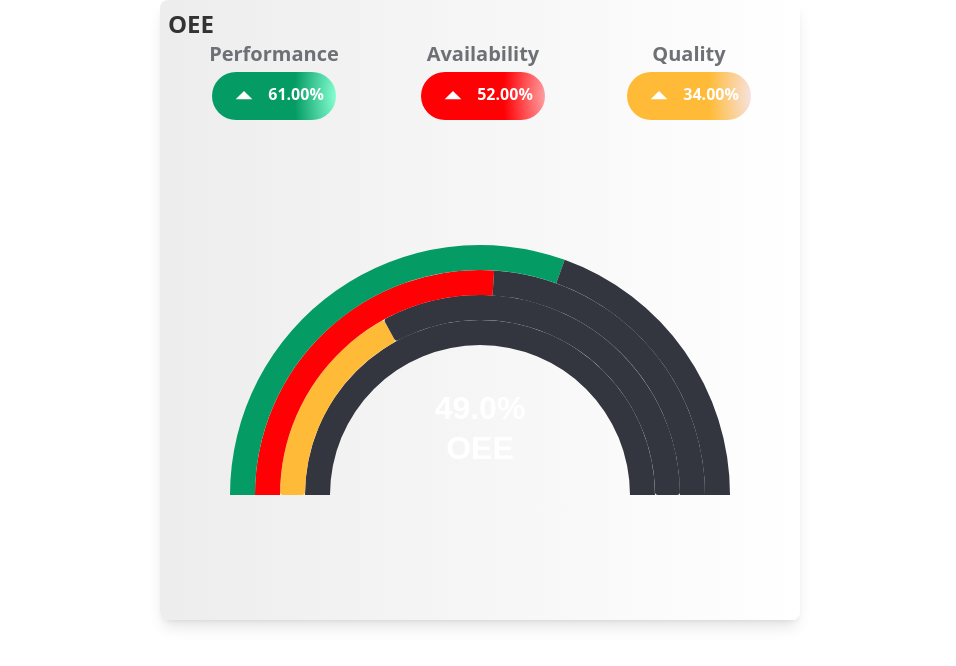
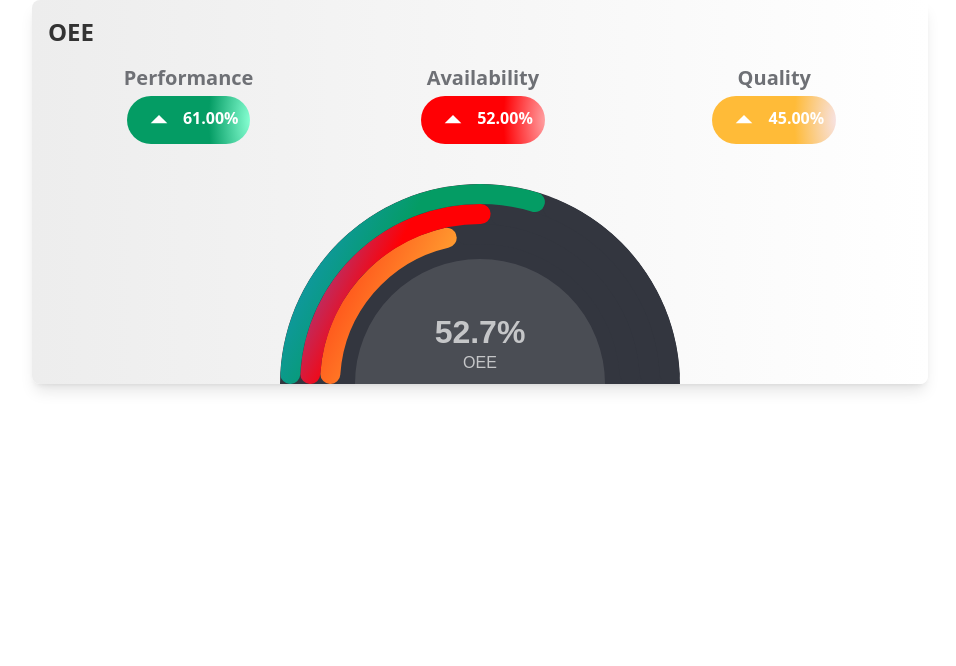
Before and after one commit to Chathuranga-Niroshana/chart-next-js, a Next.js app: page / in a window 1280 px wide. Shown: the top 666 px of the page, without its empty margins (160-1116 px from the left). Built offline with nearby package versions, Linux system fonts and the light colour scheme.

Commit message:
"Refactored MeterCard component: updated imports, chart configuration, and styling"

```diff
--- a/app/page.js
+++ b/app/page.js
@@ -2,59 +2,114 @@
 
 import { useState } from "react";
 import { Doughnut } from "react-chartjs-2";
-import {
-  Chart as ChartJS,
+import { Chart as ChartJS, ArcElement, Legend } from "chart.js";
+import ArrowDropUpIcon from "@mui/icons-material/ArrowDropUp";
+
+ChartJS.register(
   ArcElement,
-  Tooltip,
   Legend,
-} from "chart.js";
-import ArrowDropUpIcon from '@mui/icons-material/ArrowDropUp';
+  {
+    id: "centerText",
+    beforeDraw: (chart) => {
+      const { ctx, width, height } = chart;
+      const centerX = width / 2;
+      const centerY = height / 2;
 
-ChartJS.register(ArcElement, Tooltip, Legend);
+      const text = chart.config.options.plugins.centerText.text;
+
+      if (text) {
+        const [mainText, subText] = text.split(" \n ");
+        ctx.save();
+
+        const circleBottomY = chart.chartArea.bottom;
+
+        ctx.fillStyle = "#FFFFFF";
+        ctx.font = "bold 32px Arial";
+        ctx.textAlign = "center";
+        ctx.textBaseline = "middle";
+        ctx.fillText(mainText, centerX, circleBottomY - 50);
 
 
+        ctx.font = "16px Arial";
+        ctx.fillStyle = "#FFFFFF";
+        ctx.fillText(subText, centerX, circleBottomY - 20);
+        ctx.restore();
+      }
+    },
+  }
+);
+
 export default function MeterCard() {
-  const [performance, setPerformance] = useState(61);
-  const [availability, setAvailability] = useState(52);
-  const [quality, setQuality] = useState(34);
+  const [performance] = useState(61);
+  const [availability] = useState(52);
+  const [quality] = useState(45);
 
-  // Calculate the average
   const average = ((performance + availability + quality) / 3).toFixed(1);
 
   const data = {
-    labels: ["Performance", "Availability", "Quality", "a"],
+    labels: ["Performance", "Availability", "Quality"],
     datasets: [
       {
-        // Performance
         data: [performance, 100 - performance],
-        backgroundColor: ["#049C64", "#33363F"],
+        backgroundColor: (ctx) => {
+          const chart = ctx.chart;
+          const { width, height } = chart;
+          const gradient = chart.ctx.createLinearGradient(0, 0, width, height);
+          gradient.addColorStop(0, "#1995D2");
+          gradient.addColorStop(0.3, "#049C64");
+          gradient.addColorStop(1, "#049C64");
+          return [gradient, "#33363F"];
+        },
         borderWidth: 0,
+        borderRadius: 20,
       },
       {
-        // Availability
         data: [availability, 100 - availability],
-        backgroundColor: ["#FF0004", "#33363F"],
+        backgroundColor: (ctx) => {
+          const chart = ctx.chart;
+          const { width, height } = chart;
+          const gradient = chart.ctx.createLinearGradient(0, 0, width, height);
+
+          gradient.addColorStop(0, "#4C78FF");
+          gradient.addColorStop(0.3, "#FF0004");
+          gradient.addColorStop(1, "#FF0004");
+          return [gradient, "#33363F"];
+        },
+
+
         borderWidth: 0,
+        borderRadius: 20,
       },
       {
-        // Quality
         data: [quality, 100 - quality],
-        backgroundColor: ["#FFBB38", "#33363F"],
+        backgroundColor: (ctx) => {
+          const chart = ctx.chart;
+          const { width, height } = chart;
+          const gradient = chart.ctx.createLinearGradient(0, 0, width, height);
+
+          gradient.addColorStop(0, "#FF0004");
+          gradient.addColorStop(0.5, "#FFBB38");
+          gradient.addColorStop(1, "#FFBB38");
+          return [gradient, "#33363F"];
+        },
+
         borderWidth: 0,
-        borderRadius: 3,
+        borderRadius: 20,
       },
       {
-        // empty
         data: [100],
-        backgroundColor: ["#33363F", "#33363F"],
-        borderWidth: 0,
-        cutout: "60%",
-
+        backgroundColor: ["transparent"],
+        borderWidth: 150,
+        borderColor: "rgba(110, 112, 117, 0.4)",
+        cutout: "0%",
       },
     ],
   };
 
+
   const options = {
+    responsive: true,
+    maintainAspectRatio: false,
     rotation: -90,
     circumference: 180,
     cutout: "60%",
@@ -63,72 +118,36 @@ export default function MeterCard() {
         display: false,
       },
       tooltip: {
-        callbacks: {
-          label: (tooltipItem) => {
-            const { datasetIndex, dataIndex } = tooltipItem;
-            const labels = ["Performance", "Availability", "Quality"];
-            const values = [performance, availability, quality];
-            if (dataIndex === 0) {
-              return `${labels[datasetIndex]}: ${values[datasetIndex]}%`;
-            }
-            return null;
-          },
-        },
+        enabled: false,
       },
       centerText: {
         display: true,
-        text: `\n\n${average}%\n\nOEE`,
+        text: `${average}% \n OEE`,
       },
+    },
+    hover: {
+      mode: null,
     },
   };
 
-  //  plugin for center text
-  ChartJS.register({
-    id: "centerText",
-    beforeDraw: (chart) => {
-      const { ctx, width, height } = chart;
-      const { text } = chart.config.options.plugins.centerText;
+  return (
+    <div className="flex flex-col items-center w-full px-4">
+      <div className="flex flex-col justify-between bg-meter-box-gradient shadow-lg rounded-lg px-4 pt-4 w-full max-w-4xl">
+        <h1 className="text-2xl font-bold text-[#333333] mb-4">OEE</h1>
 
-      // Draw white circle in the center
-      ctx.save();
-      ctx.fillStyle = "transparent"; // White background for the center
-      ctx.beginPath();
-      ctx.arc(width / 2, height / 2, height / 4.5, 0, Math.PI * 2); // Adjust radius
-      ctx.fill();
-      ctx.restore();
-
-      // Draw center text
-      if (text) {
-        ctx.save();
-        ctx.font = "900 32px Arial";
-        ctx.fillStyle = "#ffffff";
-        ctx.textAlign = "center";
-        ctx.textBaseline = "middle";
-
-        const lines = text.split("\n");
-        lines.forEach((line, index) => {
-          ctx.fillText(line, width / 2, height / 2 + index * 20);
-        });
-        ctx.restore();
-      }
-    },
-  });
-
-  return (
-    <div className="flex flex-col items-center w-full">
-      <div className=" flex flex-col justify-between bg-meter-box-gradient shadow-lg rounded-lg px-2 pt-2 w-1/2 ">
-        <h1 className="text-2xl mr-auto font-bold text-[#333333]">OEE</h1>
-
-        {/*  Boxes */}
-        <div className="flex justify-around w-full ">
+        <div className="flex flex-wrap justify-around gap-4">
           <div className="flex flex-col items-center">
-            <span className="text-xl text-[#6E7075] font-bold mb-1"> Performance</span>
-            <div className=" py-1 px-3 text-white font-bold bg-percentage-box-gradient rounded-full text-center">
+            <span className="text-xl text-[#6E7075] font-bold mb-1">
+              Performance
+            </span>
+            <div className="py-1 px-3 text-white font-bold bg-percentage-box-gradient rounded-full text-center">
               <ArrowDropUpIcon sx={{ fontSize: 40 }} /> {performance.toFixed(2)}%
             </div>
           </div>
           <div className="flex flex-col items-center">
-            <span className="text-xl text-[#6E7075] font-bold mb-1">Availability</span>
+            <span className="text-xl text-[#6E7075] font-bold mb-1">
+              Availability
+            </span>
             <div className="py-1 px-3 text-white font-bold bg-availability-box-gradient rounded-full text-center">
               <ArrowDropUpIcon sx={{ fontSize: 40 }} /> {availability.toFixed(2)}%
             </div>
@@ -141,9 +160,10 @@ export default function MeterCard() {
           </div>
         </div>
 
-        {/* Doughnut Chart */}
-        <div className="  w-[500px]  mx-auto h-[500px]">
-          <Doughnut data={data} options={options} />
+        <div className="w-full  h-[200px] mt-10 md:h-[200px] lg:h-[200px] relative overflow-hidden">
+          <div className="bg-[#33363F] w-[400px] h-[200px] mb-10 rounded-t-full overflow-hidden absolute top-1/2 left-1/2 transform -translate-x-1/2 -translate-y-1/2 text-black font-bold">
+            <Doughnut data={data} options={options} />
+          </div>
         </div>
       </div>
     </div>
```
